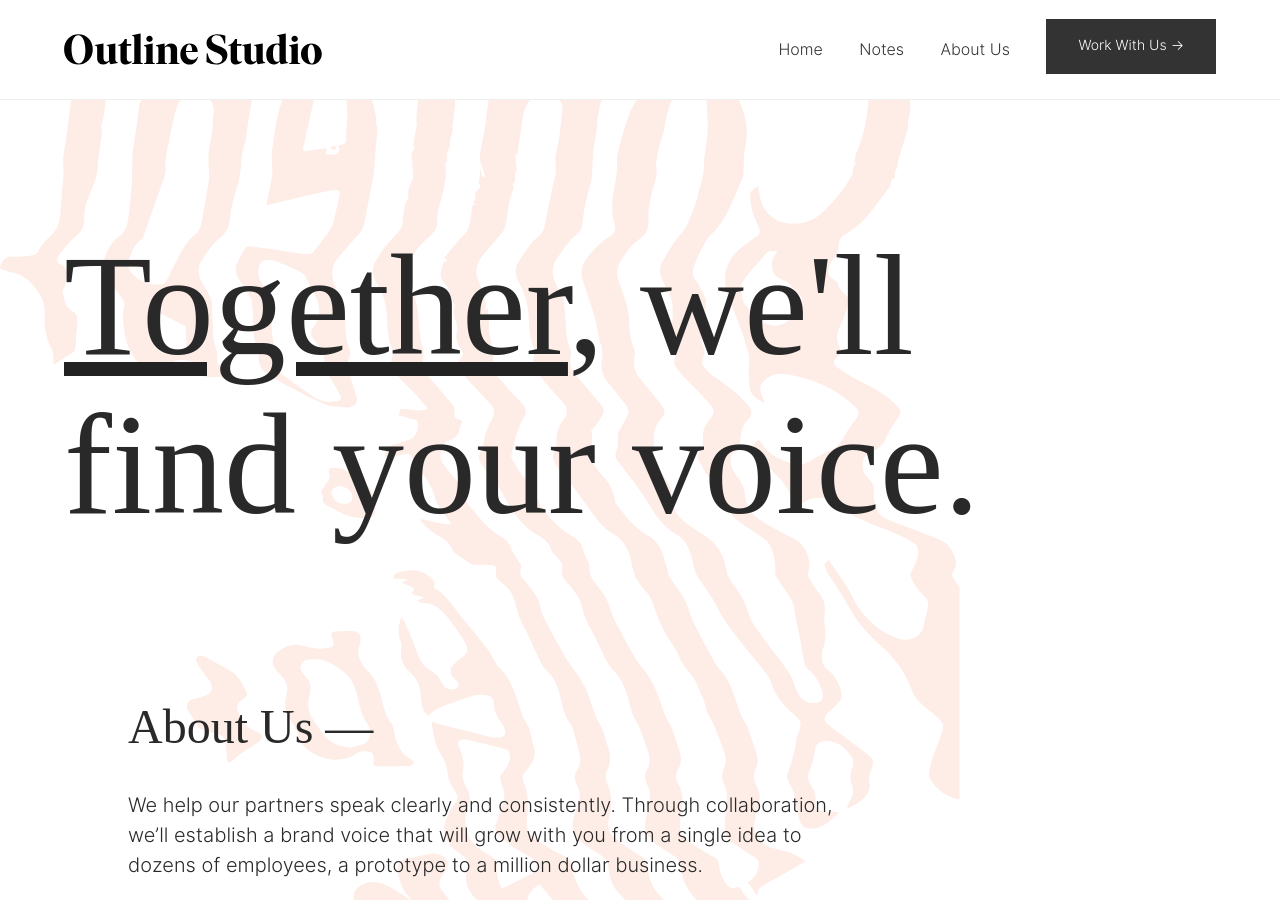
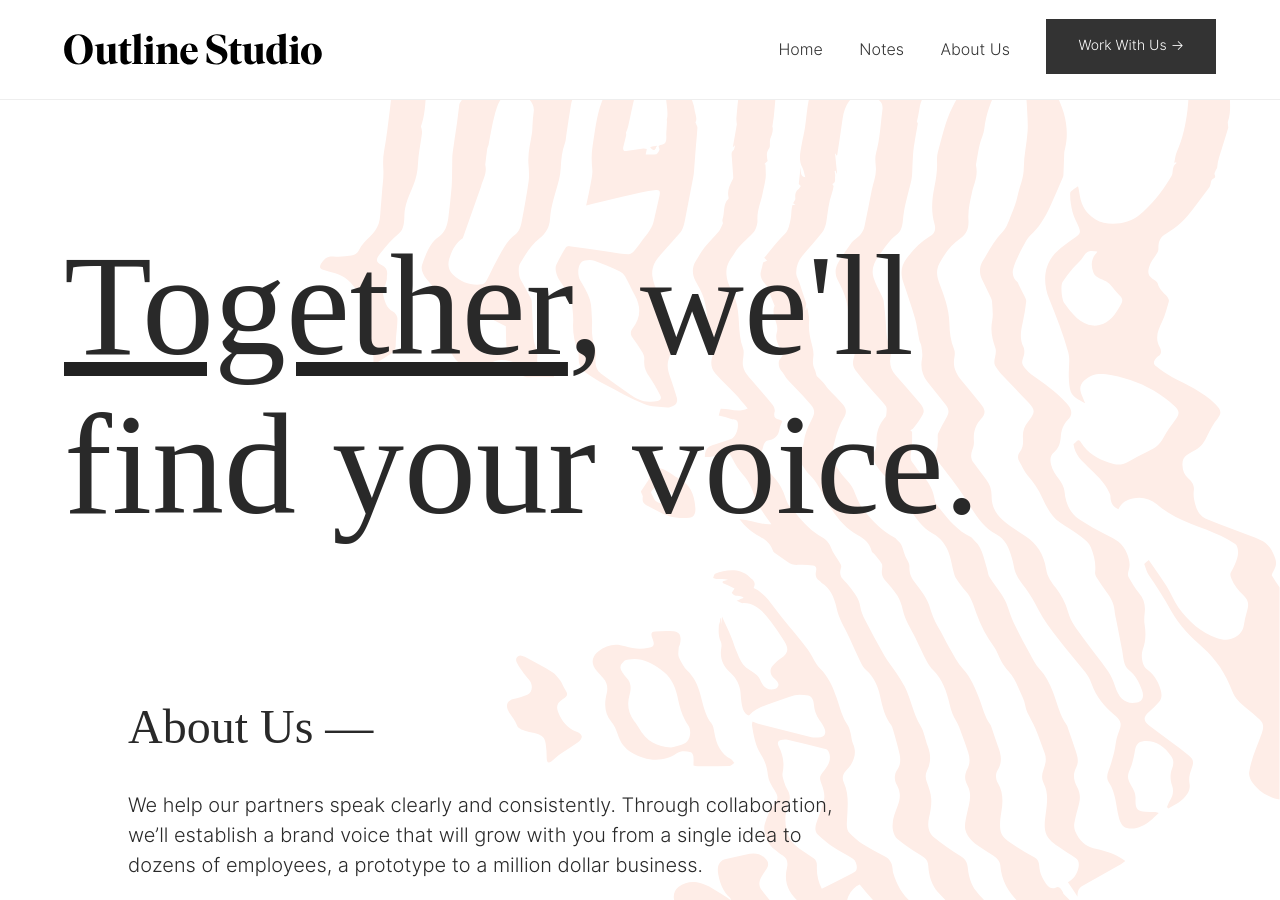
Before and after one commit to aarongilmore/outline-studio, a Jekyll site: the page built from index.md, in a window 1280 px wide and 900 px high. Built offline with Jekyll 4.4.1, drawn with Linux system fonts in a browser that asks for light colours; nearby versions of some CDN libraries; some web fonts are replaced.

Commit message:
Remainder of design tweaks.

```diff
--- a/_sass/base.scss
+++ b/_sass/base.scss
@@ -29,7 +29,7 @@ body {
     }
     &.home {
         background-image: url("/assets/images/background-home.svg");
-        // background-position: 100% 0%;
+        background-position: 100% 0%;
         background-repeat: no-repeat;
         @include r(320) {
             background-size:375px;
```
